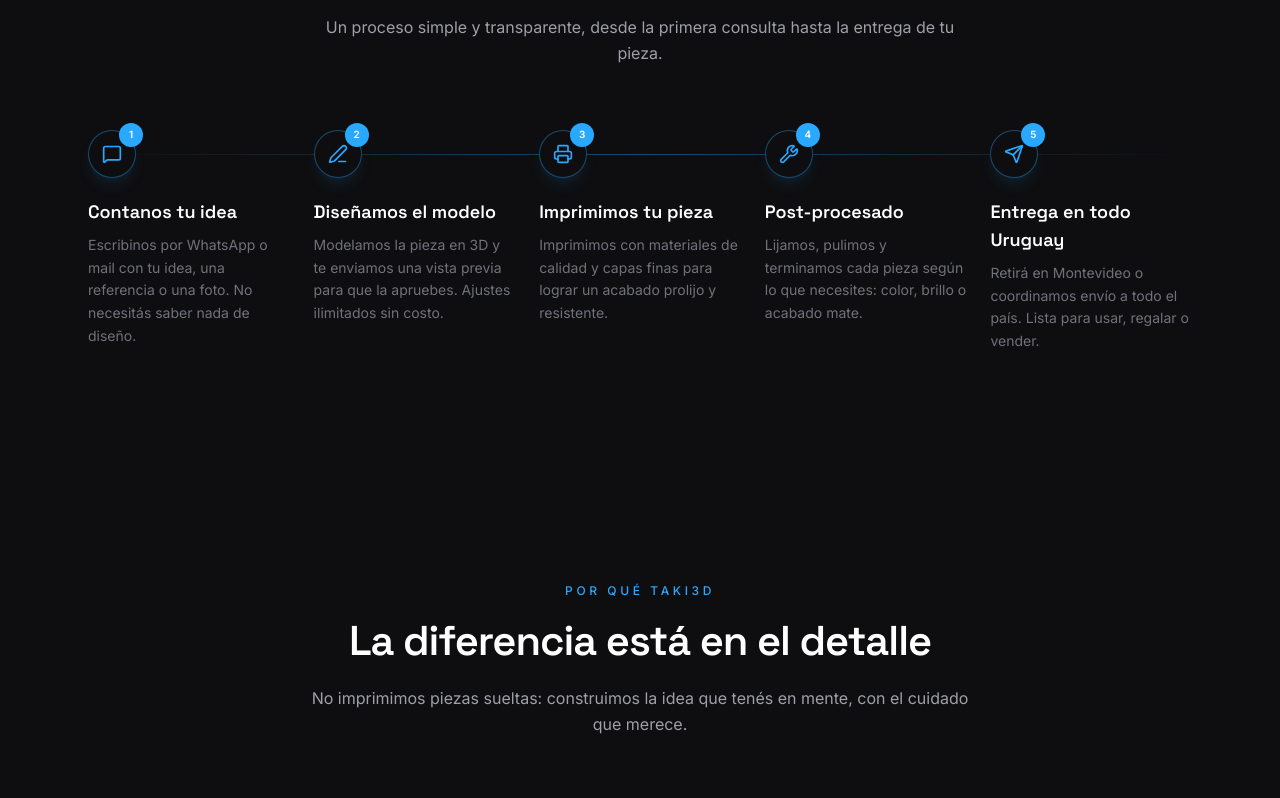
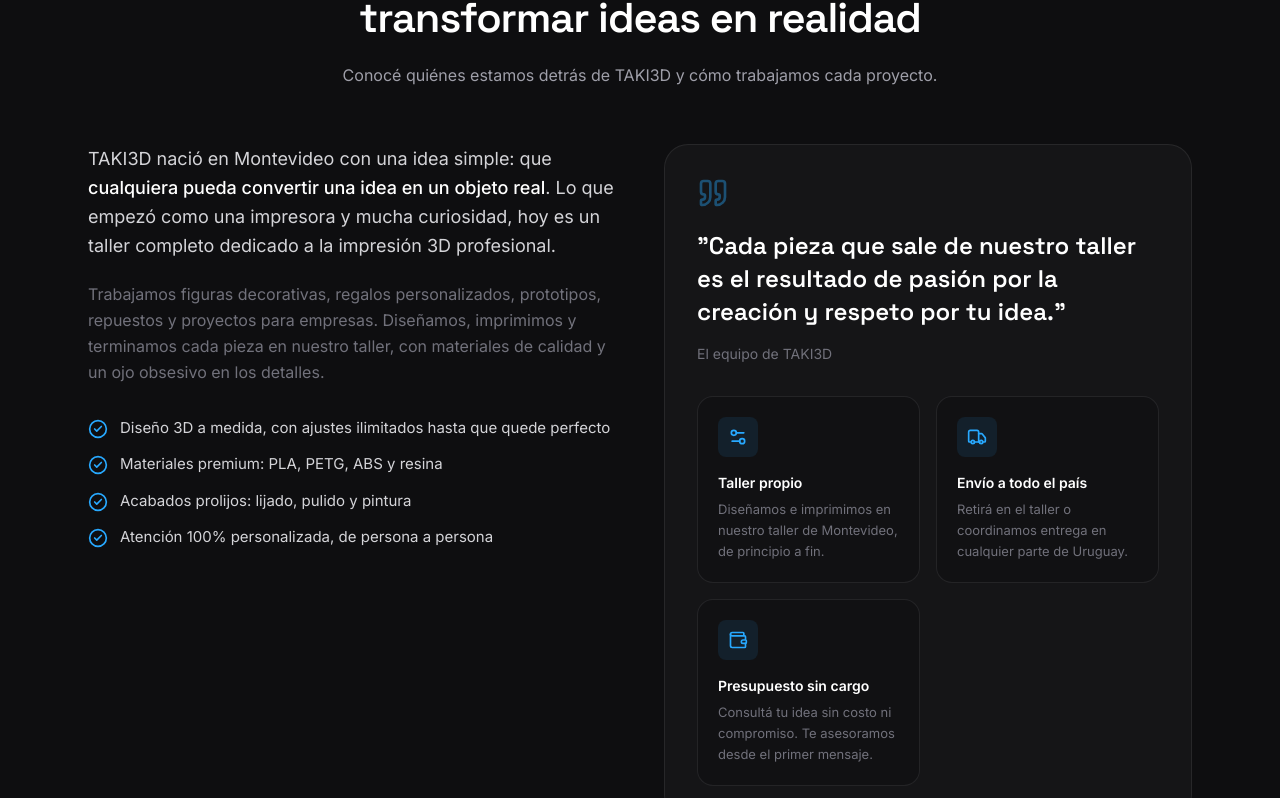
Before and after one commit to LigaOrientalok/taki3d, a React (Vite) app: page / in a window 1280 px wide. Shown: the part 4103-4901 px from the top of the page. Built offline with nearby package versions, Linux system fonts and the light colour scheme.

Commit message:
Quita icono de Facebook y agrega sección Nosotros

```diff
--- /dev/null
+++ b/src/components/About.tsx
@@ -0,0 +1,100 @@
+import { CheckCircle2, Quote, Settings2, Truck, Wallet } from "lucide-react";
+import Reveal from "./Reveal";
+import SectionHeading from "./SectionHeading";
+
+const commitments = [
+  "Diseño 3D a medida, con ajustes ilimitados hasta que quede perfecto",
+  "Materiales premium: PLA, PETG, ABS y resina",
+  "Acabados prolijos: lijado, pulido y pintura",
+  "Atención 100% personalizada, de persona a persona",
+];
+
+const highlights = [
+  {
+    icon: Settings2,
+    title: "Taller propio",
+    text: "Diseñamos e imprimimos en nuestro taller de Montevideo, de principio a fin.",
+  },
+  {
+    icon: Truck,
+    title: "Envío a todo el país",
+    text: "Retirá en el taller o coordinamos entrega en cualquier parte de Uruguay.",
+  },
+  {
+    icon: Wallet,
+    title: "Presupuesto sin cargo",
+    text: "Consultá tu idea sin costo ni compromiso. Te asesoramos desde el primer mensaje.",
+  },
+];
+
+export default function About() {
+  return (
+    <section id="nosotros" className="relative py-28">
+      <div className="mx-auto max-w-6xl px-6">
+        <SectionHeading
+          eyebrow="Sobre nosotros"
+          title="Un taller apasionado por transformar ideas en realidad"
+          description="Conocé quiénes estamos detrás de TAKI3D y cómo trabajamos cada proyecto."
+        />
+
+        <div className="mt-14 grid items-start gap-12 lg:grid-cols-2">
+          <Reveal>
+            <p className="text-lg leading-relaxed text-zinc-300">
+              TAKI3D nació en Montevideo con una idea simple: que{" "}
+              <span className="font-medium text-white">
+                cualquiera pueda convertir una idea en un objeto real
+              </span>
+              . Lo que empezó como una impresora y mucha curiosidad, hoy es un
+              taller completo dedicado a la impresión 3D profesional.
+            </p>
+            <p className="mt-5 leading-relaxed text-zinc-500">
+              Trabajamos figuras decorativas, regalos personalizados, prototipos,
+              repuestos y proyectos para empresas. Diseñamos, imprimimos y
+              terminamos cada pieza en nuestro taller, con materiales de calidad
+              y un ojo obsesivo en los detalles.
+            </p>
+
+            <ul className="mt-8 space-y-3.5">
+              {commitments.map((item) => (
+                <li key={item} className="flex items-start gap-3">
+                  <CheckCircle2 className="mt-0.5 h-5 w-5 shrink-0 text-brand-blue" />
+                  <span className="text-[15px] text-zinc-300">{item}</span>
+                </li>
+              ))}
+            </ul>
+          </Reveal>
+
+          <Reveal delay={0.15}>
+            <div className="rounded-3xl border border-white/8 bg-white/[0.03] p-8">
+              <Quote className="h-8 w-8 text-brand-blue/40" />
+              <p className="mt-5 font-display text-xl leading-snug font-semibold text-white sm:text-2xl">
+                "Cada pieza que sale de nuestro taller es el resultado de
+                pasión por la creación y respeto por tu idea."
+              </p>
+              <p className="mt-4 text-sm text-zinc-500">El equipo de TAKI3D</p>
+
+              <div className="mt-8 grid gap-4 sm:grid-cols-2">
+                {highlights.map((h) => (
+                  <div
+                    key={h.title}
+                    className="rounded-2xl border border-white/8 bg-brand-black/40 p-5"
+                  >
+                    <div className="flex h-10 w-10 items-center justify-center rounded-lg bg-brand-blue/10 text-brand-blue">
+                      <h.icon className="h-5 w-5" />
+                    </div>
+                    <h3 className="mt-4 text-sm font-semibold text-white">
+                      {h.title}
+                    </h3>
+                    <p className="mt-1.5 text-[13px] leading-relaxed text-zinc-500">
+                      {h.text}
+                    </p>
+                  </div>
+                ))}
+              </div>
+            </div>
+          </Reveal>
+        </div>
+      </div>
+    </section>
+  );
+}
--- a/src/components/Footer.tsx
+++ b/src/components/Footer.tsx
@@ -1,5 +1,5 @@
 import { Mail } from "lucide-react";
-import { FaFacebookF, FaInstagram, FaWhatsapp } from "react-icons/fa6";
+import { FaInstagram, FaWhatsapp } from "react-icons/fa6";
 import Logo from "./Logo";
 import { CONTACT_EMAIL, INSTAGRAM_URL, WHATSAPP_URL } from "@/lib/utils";
 
@@ -14,7 +14,6 @@
 const socials = [
   { href: WHATSAPP_URL, label: "WhatsApp", icon: FaWhatsapp },
   { href: INSTAGRAM_URL, label: "Instagram", icon: FaInstagram },
-  { href: "#", label: "Facebook", icon: FaFacebookF },
 ];
 
 export default function Footer() {
--- a/src/pages/Home.tsx
+++ b/src/pages/Home.tsx
@@ -1,4 +1,5 @@
 import { lazy, Suspense } from "react";
+import About from "@/components/About";
 import Contact from "@/components/Contact";
 import CTA from "@/components/CTA";
 import Hero from "@/components/Hero";
@@ -23,6 +24,7 @@
       <Suspense fallback={<SectionFallback />}>
         <Gallery />
       </Suspense>
+      <About />
       <Timeline />
       <WhyChoose />
       <Stats />
```
